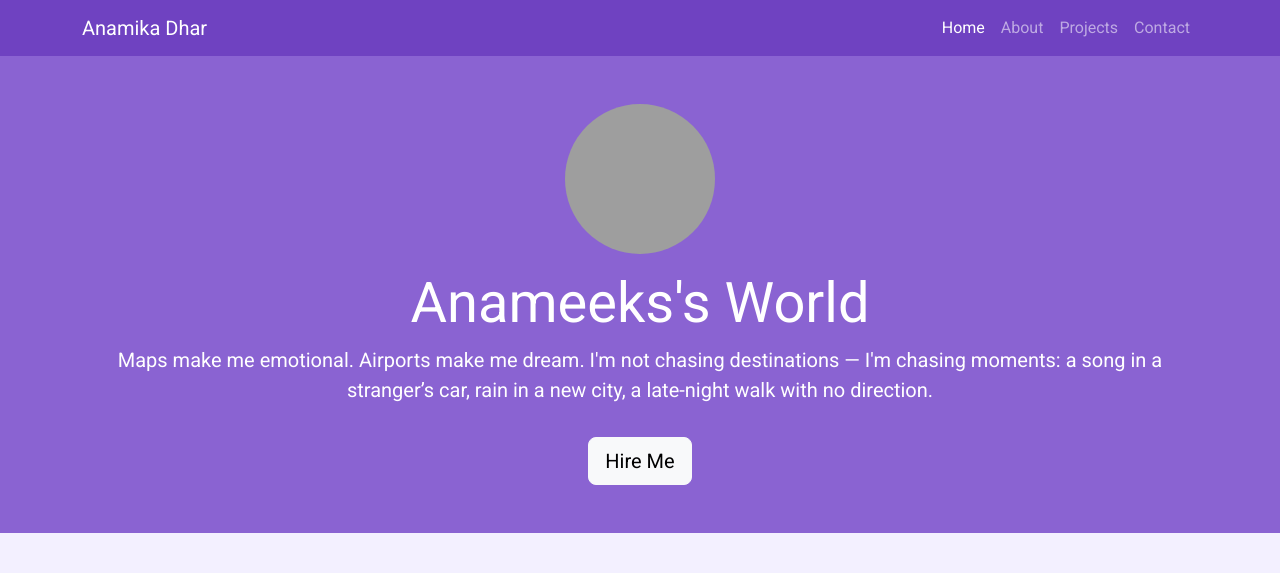
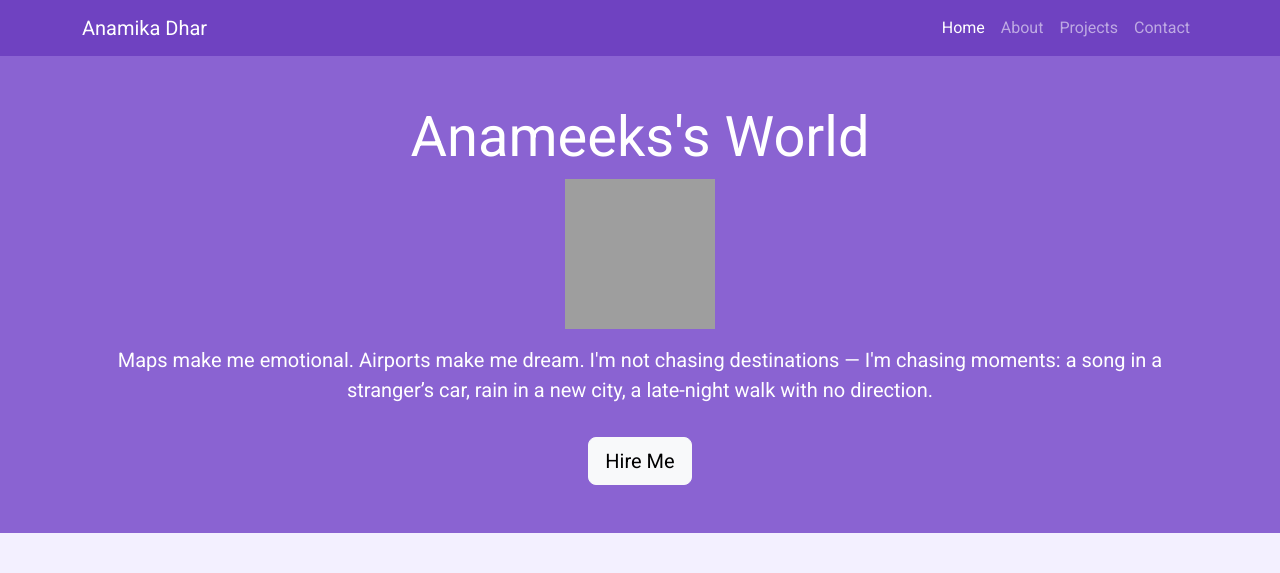
Before and after one commit to Anameeks/Portfolio, a Django app: page / in a window 1280 px wide. Shown: the top 573 px of the page. Run offline with Django 5.2, Linux system fonts and the light colour scheme; grey boxes are pictures that could not be loaded.

Commit message:
home.html

```diff
--- a/portfolio/base/templates/base/home.html
+++ b/portfolio/base/templates/base/home.html
@@ -38,8 +38,14 @@
     <!-- Hero Section -->
     <section class="text-center py-5" style="background-color: #8a63d2; color: white;">
         <div class="container">
-            <img src="{% static 'base/profile.jpg' %}" class="rounded-circle mb-3" alt="Anamika Dhar" width="150" height="150">
+
             <h1 class="display-4">Anameeks's World</h1>
+            <img src="{% static 'base/anamika.jpg' %}"
+     class="profile-img mb-3"
+     alt="Anamika Dhar"
+     width="150"
+     height="150">
+
             <p class="lead">Maps make me emotional. Airports make me dream.
 I'm not chasing destinations — I'm chasing moments: a song in a stranger’s car, rain in a new city, a late-night walk with no direction.</p>
             <a href="#contact" class="btn btn-light btn-lg mt-3">Hire Me</a>
```
